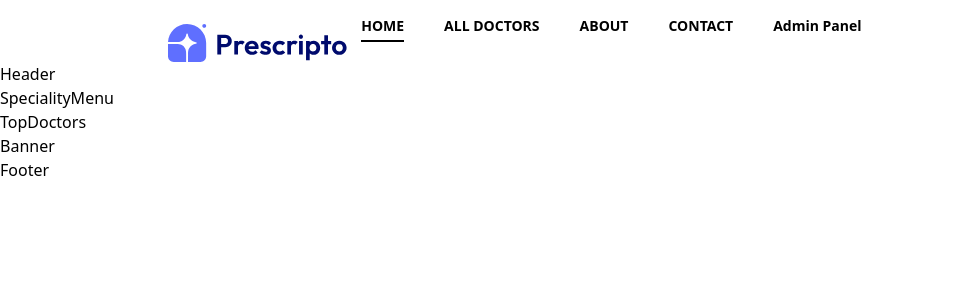
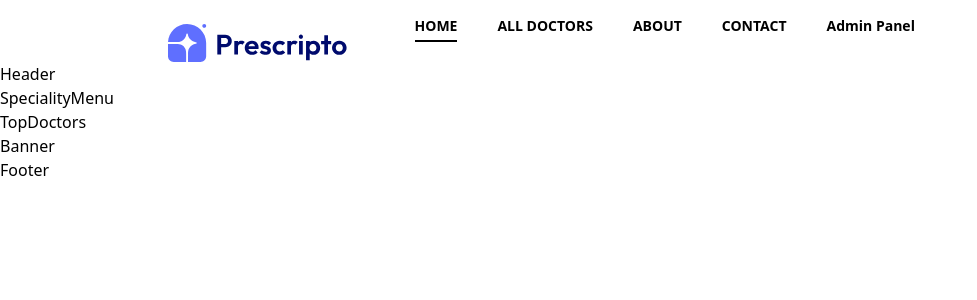
Before and after one commit to Mani-sh27/Prescripto, a React (Vite) app: page / in a window 1280 px wide. Shown: the top 300 px of the page, without its empty margins (0-977 px from the left). Built offline with nearby package versions, Linux system fonts and the light colour scheme.

Commit message:
auto commit

```diff
--- a/src/components/Navbar.jsx
+++ b/src/components/Navbar.jsx
@@ -9,7 +9,7 @@ const Navbar = () => {
             <img className='mt-6 w-45' src={assets.logo} alt="" />
         </div>
         <div>
-          <ul className='flex mt-4 gap-10 -ms-28 '>
+          <ul className='flex mt-4 gap-10 -ms-8 '>
             <NavLink className={({isActive})=>`pb-1 ${isActive ? ' border-b-2': '' }`} to='/'>
               <li className='font-semibold text-sm'>HOME</li>
             </NavLink>
```
